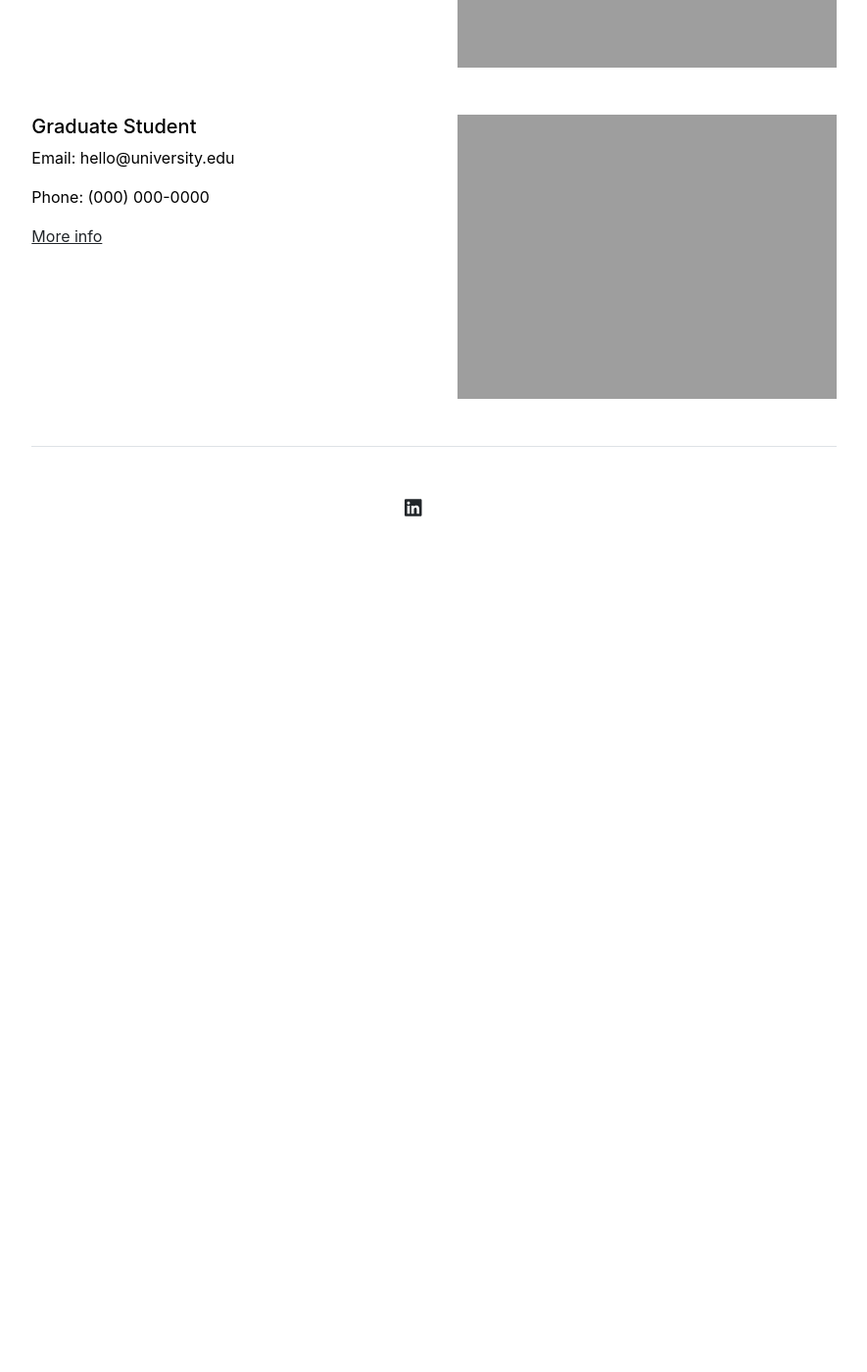
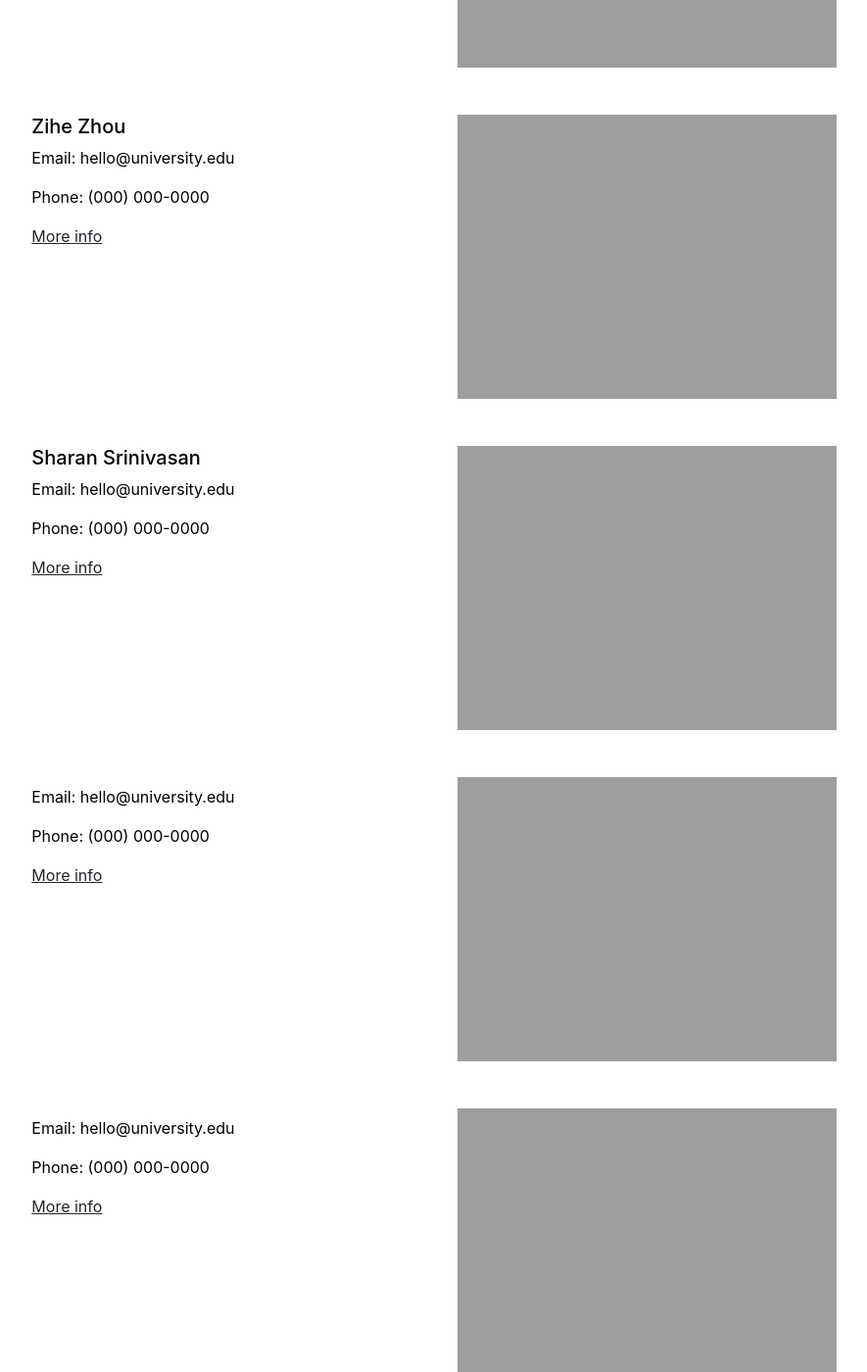
Before and after one commit to stochasticsystemslab/stochasticsystemslab.github.io, a Jekyll site: the page built from people.md, in a window 1280 px wide and 1400 px high, scrolled down 831 px. Shown: the whole window at 98% size, without its empty margins (197-1082 px from the left). Built offline with Jekyll 4.4.1, drawn with Linux system fonts in a browser that asks for light colours; before the commit the page ends 1461 px from its top, so only the background shows below that; some of the changed text lies outside the part shown.

Commit message:
Update settings.yml

```diff
--- a/_data/settings.yml
+++ b/_data/settings.yml
@@ -6,9 +6,14 @@ menu:
 - {name: 'contact', url: '/contact'}
 
 people:
-- {name: 'Primary Investigator', title: 'Researcher', department: 'Physics & Astronomy', institution: 'Some University', institution_address: '1 Main Street, Canada', phone: '(000) 000-0000', email: 'hello@university.edu', office: 'Science Building 505', image: 'assets/img/primary-investigator.jpg', url: 'primary-investigator'}
-- {name: 'Lab Technician', title: 'Researcher', department: 'Physics & Astronomy', institution: 'Some University', institution_address: '1 Main Street, Canada', phone: '(000) 000-0000', email: 'hello@university.edu', office: 'Science Building 505', image: 'assets/img/lab-technician.jpg', url: 'lab-technician'}
-- {name: 'Graduate Student', title: 'Researcher', department: 'Physics & Astronomy', institution: 'Some University', institution_address: '1 Main Street, Canada', phone: '(000) 000-0000', email: 'hello@university.edu', office: 'Science Building 505', image: 'assets/img/graduate-student.jpg', url: 'graduate-student'}
+- {name: 'Harsha Honnappa', title: 'Principal Investigator', department: 'Edwardson School of Industrial Engineering ', institution: 'Purdue University', institution_address: '315 N. Grant St, West Lafayette IN 47906', phone: '(765) 496-0403', email: 'lastname at university.edu', office: 'GRIS 266', image: 'assets/img/primary-investigator.jpg', url: 'primary-investigator'}
+- {title: 'Graduate Student', name: 'Xinlong Du', department: 'Edwardson School of Industrial Engineering', institution: 'Purdue University', institution_address: '315 N. Grant St, West Lafayette IN 47906', phone: '(000) 000-0000', email: 'hello@university.edu', office: ' ', image: 'assets/img/graduate-student.jpg', url: 'graduate-student'}
+- {title: 'Graduate Student', name: 'Zihe Zhou', department: 'Edwardson School of Industrial Engineering', institution: 'Purdue University', institution_address: '315 N. Grant St, West Lafayette IN 47906', phone: '(000) 000-0000', email: 'hello@university.edu', office: ' ', image: 'assets/img/graduate-student.jpg', url: 'graduate-student'}
+- {title: 'Graduate Student', name: 'Sharan Srinivasan', department: 'School of Electrical and Computer Engineering', institution: 'Purdue University', institution_address: '315 N. Grant St, West Lafayette IN 47906', phone: '(000) 000-0000', email: 'hello@university.edu', office: ' ', image: 'assets/img/graduate-student.jpg', url: 'graduate-student'}
+- {title: 'Visiting Student', title: 'Shreehari Bodas', department: 'Mathematics', institution: 'University of Amsterdam', institution_address: '315 N. Grant St., West Lafayette IN 47906', phone: '(000) 000-0000', email: 'hello@university.edu', office: 'Science Building 505', image: 'assets/img/lab-technician.jpg', url: 'lab-technician'}
+- {title: 'Visiting Student', title: 'Jaewon Choi', department: 'Industrial Engineering', institution: 'Postech Korea', institution_address: '315 N. Grant St., West Lafayette IN 47906', phone: '(000) 000-0000', email: 'hello@university.edu', office: 'Science Building 505', image: 'assets/img/lab-technician.jpg', url: 'lab-technician'}
+- {title: 'Visiting Student', title: 'B. Pon Kailash Raj', department: 'Mathematics', institution: 'Indian Institute of Science', institution_address: '315 N. Grant St., West Lafayette IN 47906', phone: '(000) 000-0000', email: 'hello@university.edu', office: 'Science Building 505', image: 'assets/img/lab-technician.jpg', url: 'lab-technician'}
+- {title: 'Visiting Student', title: 'Balaji Ramachandran', department: 'Mathematics', institution: 'Indian Institute of Science', institution_address: '315 N. Grant St., West Lafayette IN 47906', phone: '(000) 000-0000', email: 'hello@university.edu', office: 'Science Building 505', image: 'assets/img/lab-technician.jpg', url: 'lab-technician'}
 
 courses:
 - {semester: 'Spring 2026', name: 'IE 690: Applied Probability for Machine Learning', url: 'vector-calculus'}
```
